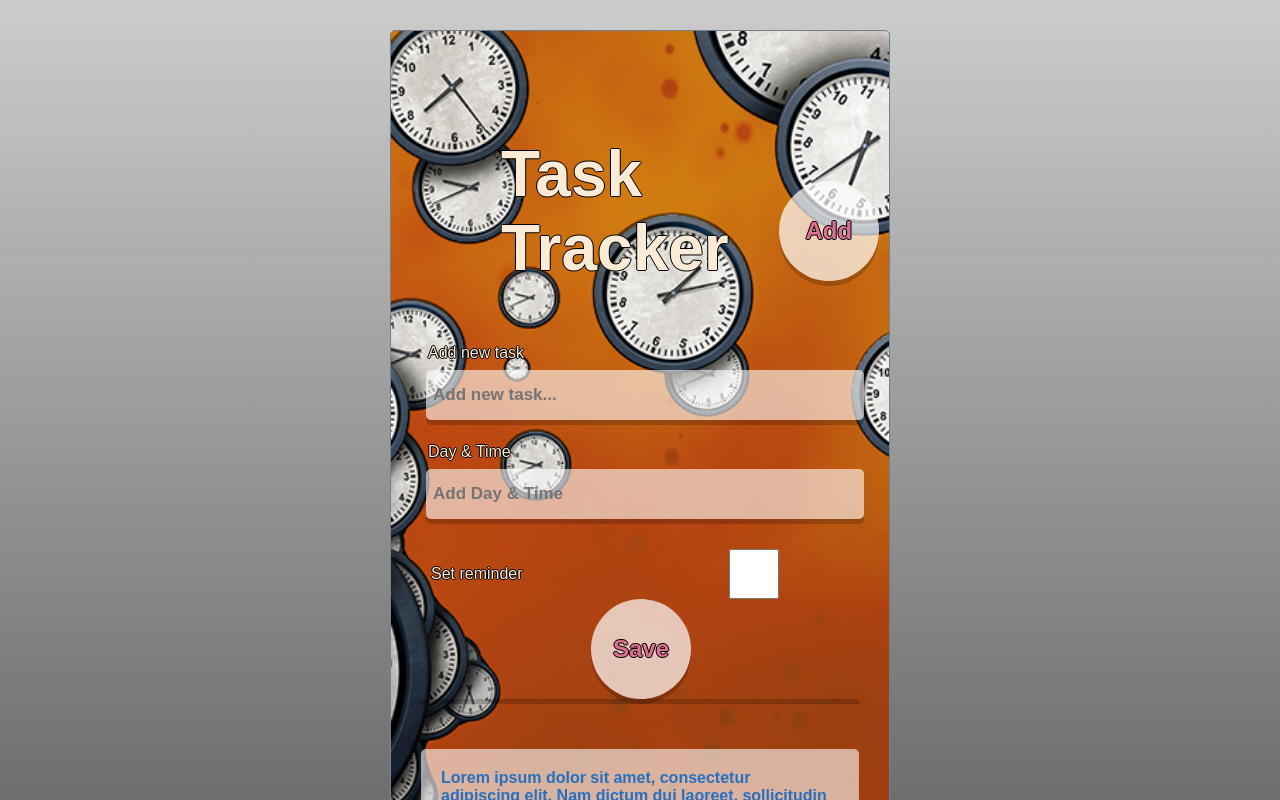
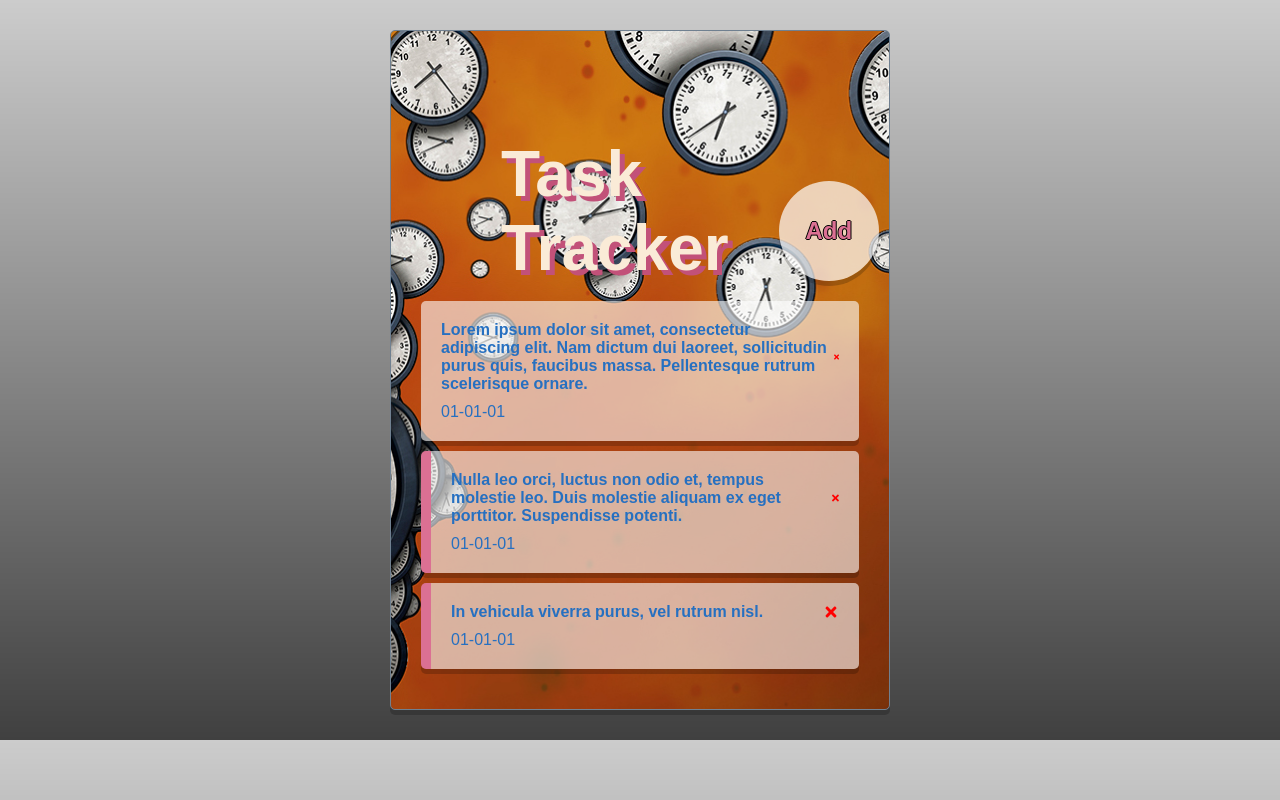
Before and after one commit to hinsheva/js-task-tracker, a React (Create React App) app: page / in a window 1280 px wide. Shown: the top 800 px of the page. Built offline with nearby package versions, Linux system fonts and the light colour scheme.

Commit message:
added conditional logic to render button style

```diff
--- a/src/App.js
+++ b/src/App.js
@@ -6,7 +6,7 @@ import { useState } from 'react';
 
 
 function App() {
-  const [showAddTaskSection, setShowAddTaskSection] = useState(true);
+  const [showAddTaskSection, setShowAddTaskSection] = useState(false);
   const [tasks, setTasks] = useState([
     {
       id: 1,
@@ -29,7 +29,6 @@ function App() {
   ]);
 
   const addTask = (task) => {
-    console.log("adding a task...", task)
     const id = Math.floor(Math.random() * 1000 + 1);
     const newTask = { id, ...task };
     setTasks([...tasks, newTask])
@@ -45,7 +44,7 @@ function App() {
 
   return (
     <div className='container'>
-      <Header title="Task Tracker"/>
+      <Header title="Task Tracker" onAddButtonClick={()=>setShowAddTaskSection(!showAddTaskSection)} showAddTaskSection={showAddTaskSection} />
       {showAddTaskSection && <AddTask onAdd={addTask}/>}
       {tasks.length> 0 ? <Tasks tasks={tasks} onDelete={deleteTask} onToggle={toggleReminder}/> : <div style={{color:"snow"}}>'No tasks for now...'</div>}
     </div>
--- a/src/components/Button.jsx
+++ b/src/components/Button.jsx
@@ -1,8 +1,9 @@
-const Button = ({text, color}) => {
+const Button = ({text, color, onClick}) => {
     return(
         <button
         type='button'
         className='button'
+        onClick={onClick}
         style={{ backgroundColor: color }}
         >{text}</button>
     )
--- a/src/components/Header.jsx
+++ b/src/components/Header.jsx
@@ -1,10 +1,11 @@
 import Button from '../components/Button';
 
-const Header = ({title}) => {
+const Header = ({ title, onAddButtonClick, showAddTaskSection }) => {
+    console.log(showAddTaskSection)
     return (
         <header className='header'>
         <h1>{title} </h1>
-        <Button text="Add" color=""/>
+        <Button text={showAddTaskSection ? "Close" : "Add"} color={showAddTaskSection ? "rgb(0, 0, 0, 0.6)" : ""} onClick={onAddButtonClick}/>
         </header>
     )
 }
--- a/src/index.css
+++ b/src/index.css
@@ -31,8 +31,7 @@ body {
   font-weight: 600;
   font-size: xx-large;
   color: antiquewhite;
-  text-shadow: -1px 0 black, 0 1px black, 1px 0 black, 0 -1px black;
-
+  text-shadow: 5px 5px rgb(194, 81, 121);
 }
 
 .button {
```
